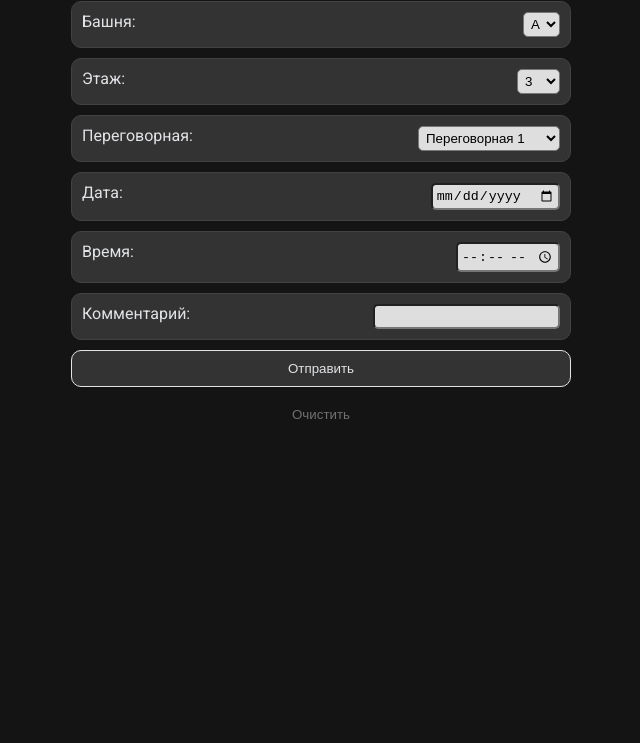
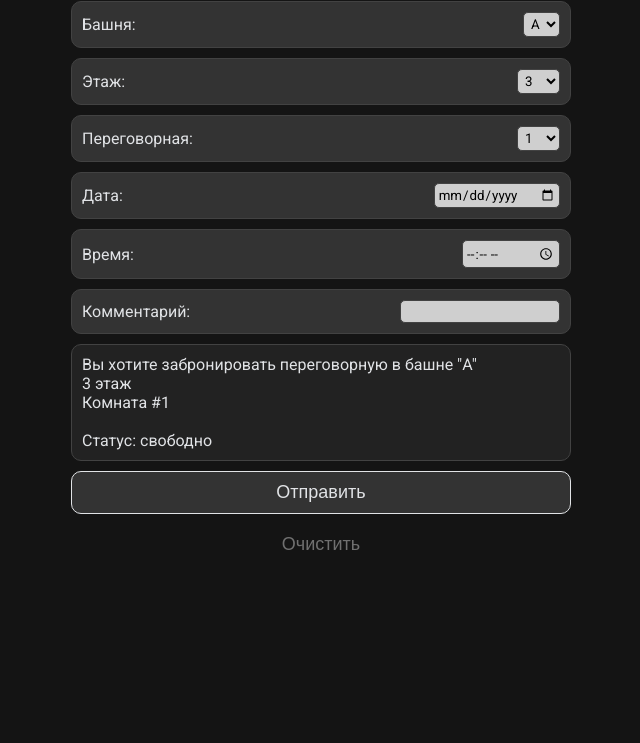
Before and after one commit to donteday/booking-a-meeting-room-vk, a plain HTML site: page index.html in a window 1280 px wide. Shown: the part 57-800 px from the top of the page, without its empty margins (319-959 px from the left). Drawn offline with Linux system fonts and the light colour scheme.

Commit message:
feat: add button accept function

```diff
--- a/index.html
+++ b/index.html
@@ -12,14 +12,14 @@
 <body class="body">
     <div class="container">
         <header class="header">
-        <h1 class="header__top">BookingVK //////</h1>
+        <h1 class="header__top">booking-room-VK</h1>
     </header>
     </div>
 
     <form class="booking-form">
         <div class="form__block">
             <label for="building">Башня:</label>
-            <select id="building">
+            <select class="tower" onchange="updateResult()">
                 <option value="A">А</option>
                 <option value="B">Б</option>
             </select>
@@ -27,36 +27,27 @@
 
         <div class="form__block">
             <label for="floor">Этаж:</label>
-            <select id="floor">
-                <option value="3">3</option>
-                <option value="4">4</option>
-                <option value="5">5</option>
-                <!-- ... -->
-                <option value="27">27</option>
-            </select>
+            <select class="floor"></select>
         </div>
         <div class="form__block"> <label for="room">Переговорная:</label>
-            <select id="room">
-                <option value="1">Переговорная 1</option>
-                <option value="2">Переговорная 2</option>
-                <!-- ... -->
-                <option value="100">Переговорная 100</option>
-            </select>
+            <select class="room"></select>
         </div>
         <div class="form__block">
             <label for="date">Дата:</label>
-            <input type="date" id="date" name="date">
+            <input class="date" type="date"  name="date">
         </div>
         <div class="form__block">
             <label for="time">Время:</label>
-            <input type="time" id="time" name="time">
+            <input class="time" type="time" name="time">
         </div>
         <div class="form__block">
             <label for="comment">Комментарий:</label>
-            <input type="text" id="comment" name="comment">
+            <input class="comment" type="text" id="comment" name="comment">
         </div>
-        <button class="button" type="submit" onclick="submitForm()">Отправить</button>
-        <button class="button button__clear" type="reset" onclick="resetForm()">Очистить</button>
+        <div class="result"></div>
+
+        <button class="button button__accept" type="button">Отправить</button>
+        <button class="button button__clear" type="reset">Очистить</button>
     </form>
     <script src="src/index.js"></script>
 </body>
--- a/src/index.js
+++ b/src/index.js
@@ -0,0 +1,53 @@
+const floorList = document.querySelector(".floor");
+const roomList = document.querySelector(".room");
+const result = document.querySelector(".result");
+const date = document.querySelector(".date");
+const time = document.querySelector(".time");
+const towerList = document.querySelector(".tower");
+const select = document.getElementsByTagName("select");
+
+
+const floors = ["3", "4", "5", "6", "7", "8", "9", "10", "11", "12", "13", "14", "15", "16", "17", "18", "19", "20", "21", "22", "23", "24", "25", "26", "27"];
+const rooms = ["1", "2", "3", "4", "5", "6", "7", "8", "9", "10"];
+
+document.addEventListener("mouseup", updateResult);
+
+init();
+
+function init() {
+    for (let i = 0; i < floors.length; i++) {
+        const option = document.createElement("option");
+        option.text = floors[i];
+        floorList.add(option);
+    }
+
+    for (let i = 0; i < rooms.length; i++) {
+        const option = document.createElement("option");
+        option.text = rooms[i];
+        roomList.add(option);
+    }
+
+    updateResult();
+    //result.innerHTML = 'Ждемс...';
+}
+
+
+function updateResult() {
+    result.innerHTML = `Вы хотите забронировать переговорную в башне "${towerList.value}"
+    <br>${floorList.value} этаж
+    <br>Комната #${roomList.value}
+    <br>${date.value} ${time.value}
+    <br>Статус: свободно`;
+}
+
+document.querySelector('.button__accept').addEventListener('click', function () {
+    const formData = {
+        tower: document.querySelector(".tower").value,
+        floor: document.querySelector(".floor").value,
+        room: document.querySelector(".room").value,
+        date: document.querySelector(".date").value,
+        time: document.querySelector(".time").value,
+        comment: document.querySelector(".comment").value
+    };
+    console.log(JSON.stringify(formData));
+});
--- a/style.css
+++ b/style.css
@@ -38,6 +38,7 @@
     border-radius: 10px;
     color: #e1e3e6;
     transition: all .3s ease;
+    font-size: 18px;
 }
 
 .button__clear {
@@ -47,12 +48,19 @@
 }
 
 .button:hover {
+    cursor: pointer;
     background-color: #909090;
+}
+
+.button__clear:hover {
+    color: #8e8e8e;
+    background-color: transparent;
 }
 
 .form__block {
     display: flex;
     justify-content: space-between;
+    align-items: center;
     padding: 10px;
     background-color: #333333;
     border: 0.5px solid #424242;
@@ -60,7 +68,16 @@
 }
 
 select, input {
+    border: 0.5px solid #424242;
     border-radius: 5px;
-    background-color: #dedede;
+    background-color: #cfcfcf;
     padding: 3px;
+    font-family: 'Roboto', sans-serif;
 }
+
+.result {
+    padding: 10px;
+    background-color: #222222;
+    border: 0.5px solid #424242;
+    border-radius: 10px;
+}
```
